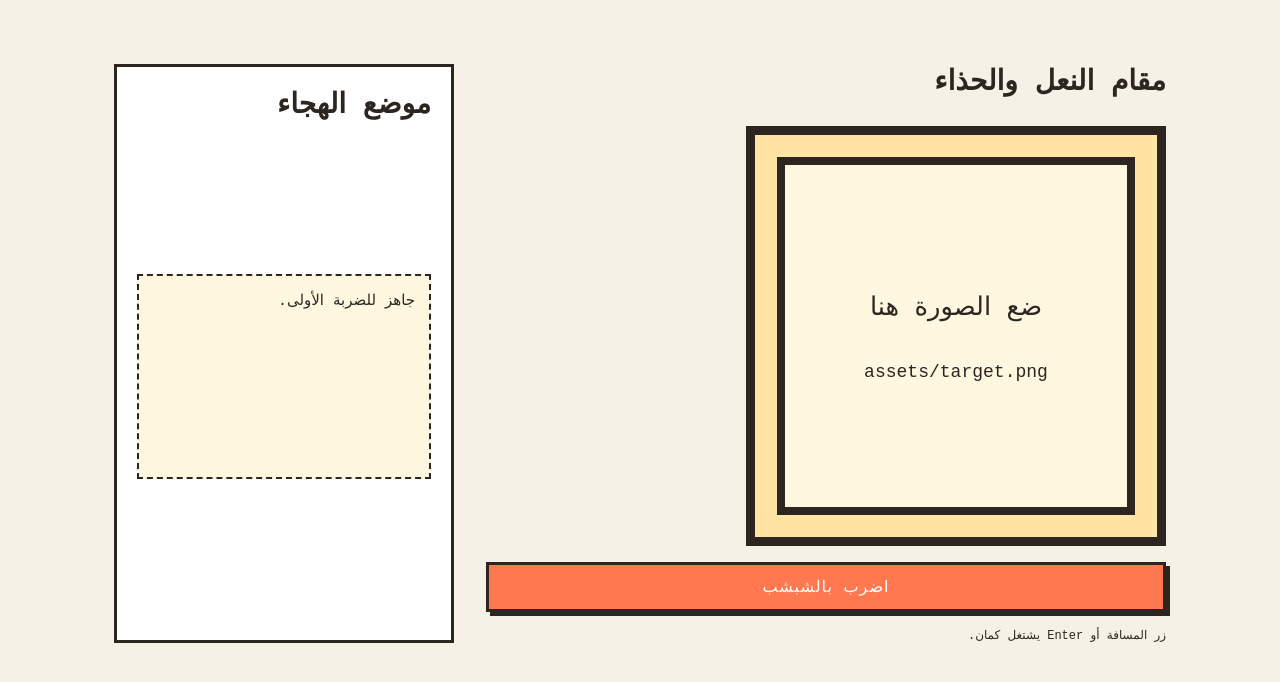
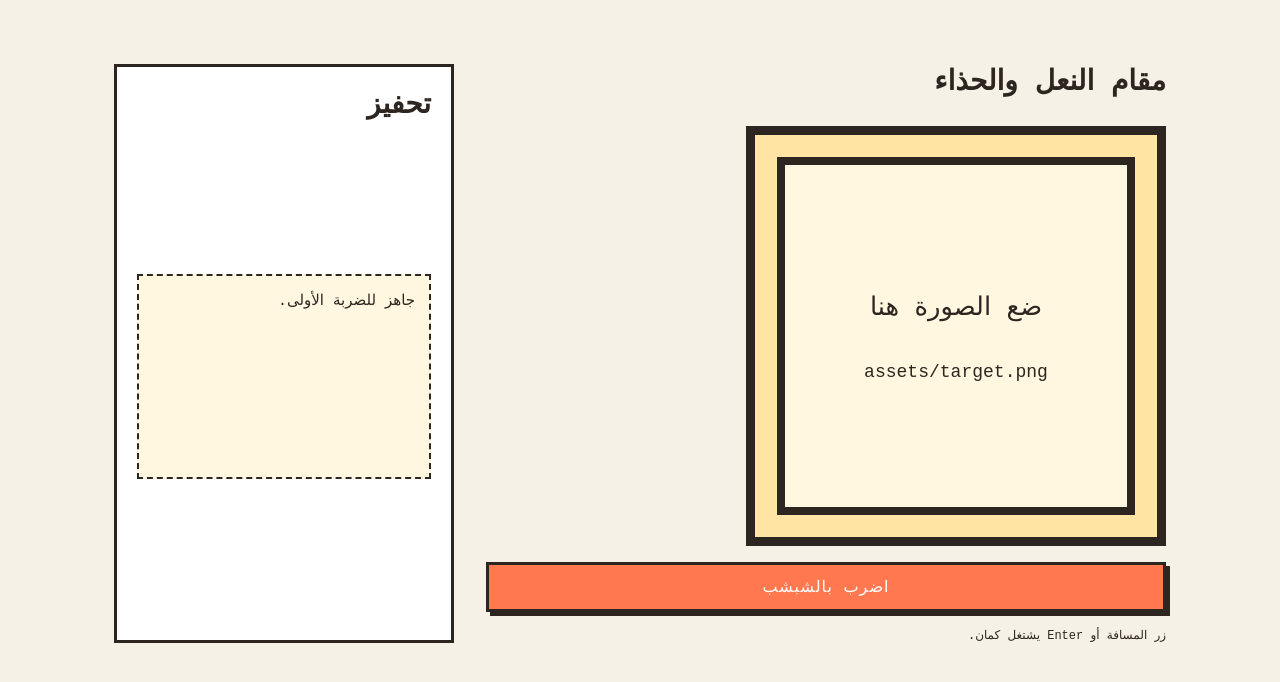
Before and after one commit to woe0/game, a website: page index.html in a window 1280 px wide. Drawn offline with Linux system fonts and the light colour scheme.

Commit message:
Change heading from 'موضع الهجاء' to 'تحفيز'

```diff
--- a/index.html
+++ b/index.html
@@ -26,7 +26,7 @@
         </section>
 
         <section class="panel">
-          <h2>موضع الهجاء</h2>
+          <h2>تحفيز</h2>
           <div id="chantDisplay" class="chant-display" aria-live="polite">
             جاهز للضربة الأولى.
           </div>
```
